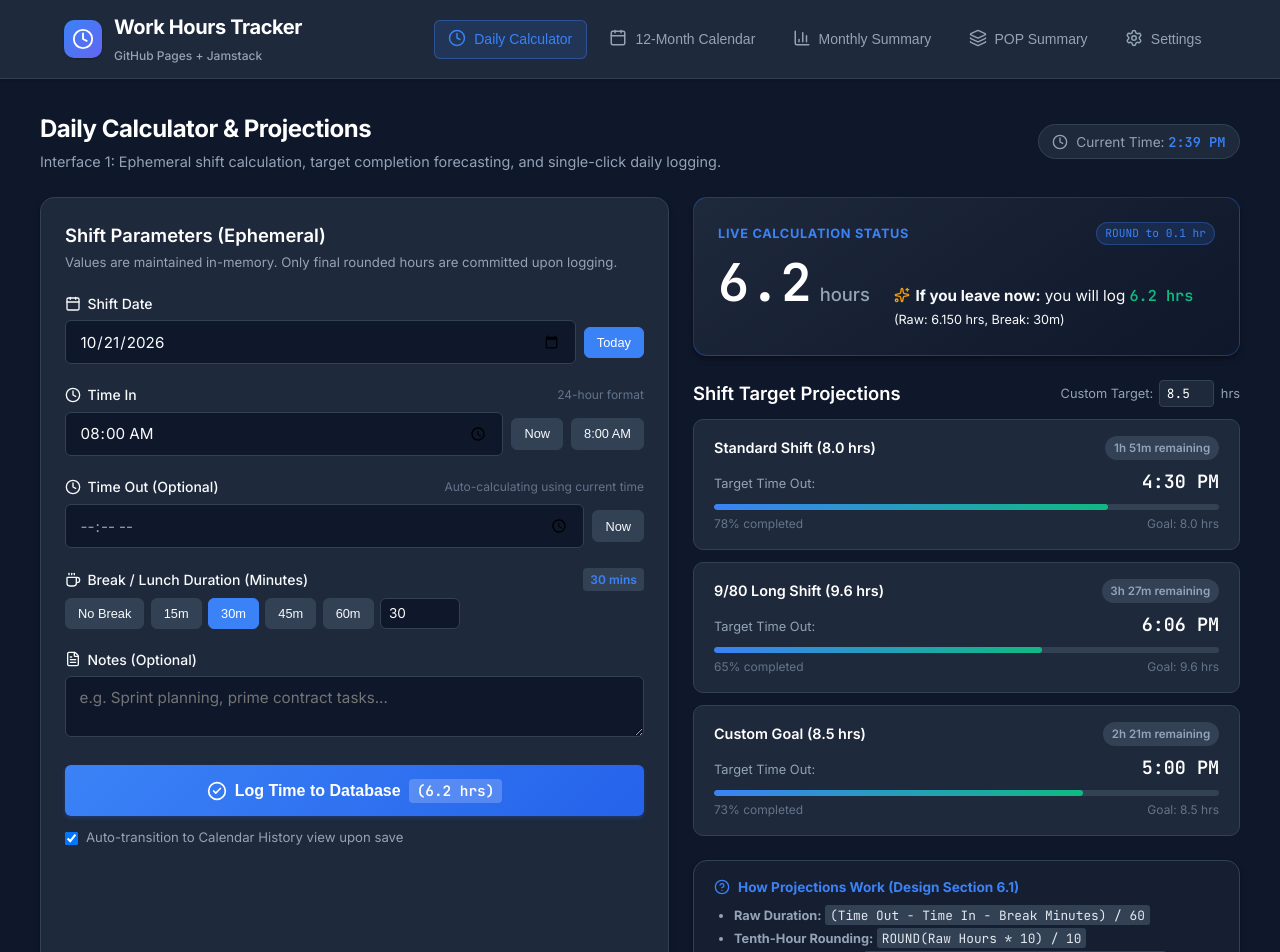
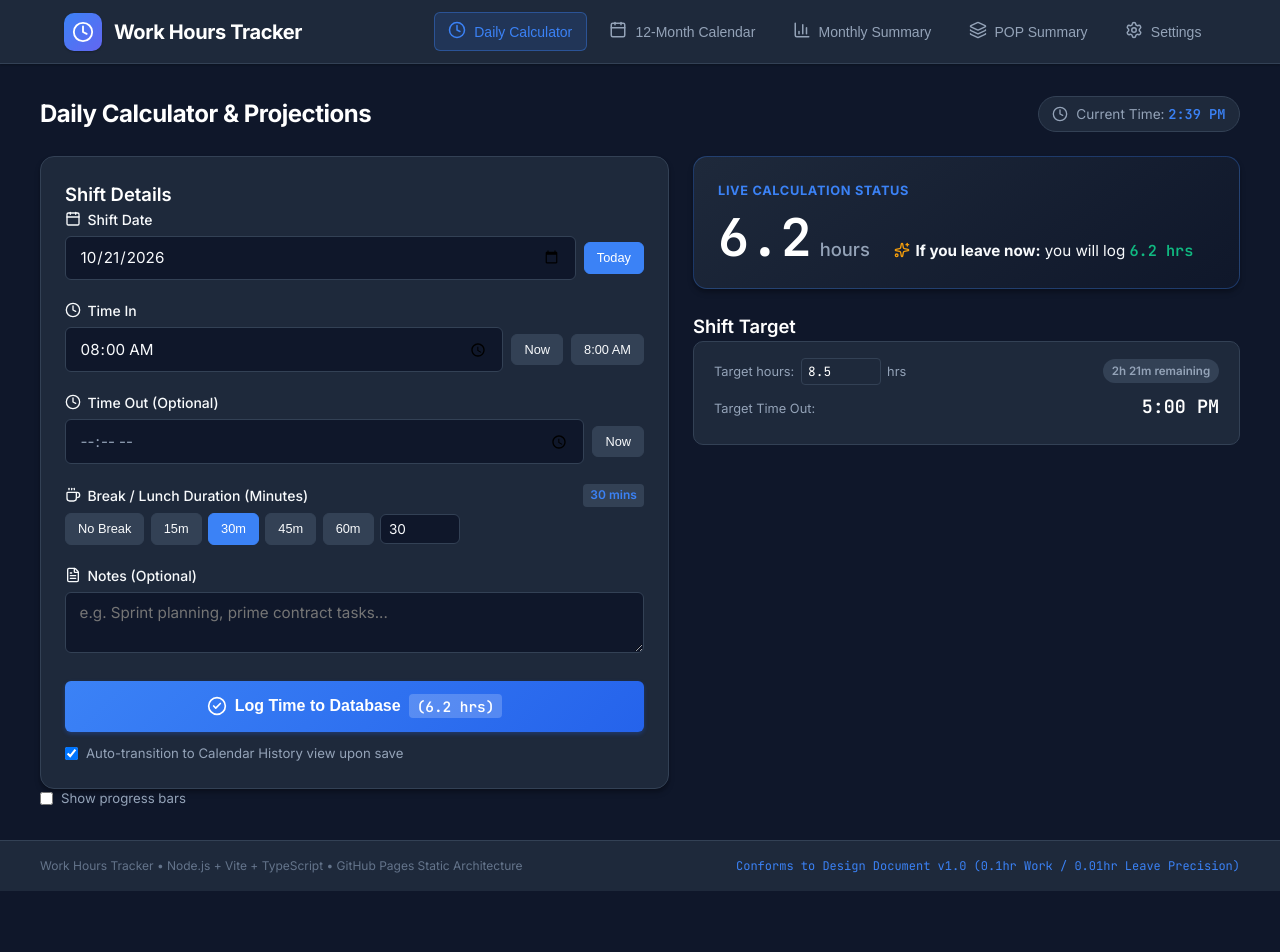
Before and after one commit to sigfriedjk/timesheet, a React (Vite) app: page / in a window 1280 px wide. Shown: the top 952 px of the page. After the commit the page ends 891 px from the top, so only its background shows below. Built offline with nearby package versions, Linux system fonts and the light colour scheme.

Commit message:
Simplify daily calculator and make progress display optional

```diff
--- a/src/components/CalendarView.tsx
+++ b/src/components/CalendarView.tsx
@@ -41,9 +41,6 @@ export const CalendarView: React.FC<CalendarViewProps> = ({
       <div className="view-header">
         <div>
           <h2>12-Month Calendar & Historical Entries</h2>
-          <p className="view-description">
-            Interface 2: Inspection and editing of daily logs with weekend tinting and federal holiday indicators.
-          </p>
         </div>
         <div className="header-actions">
           <button
--- a/src/components/DailyCalculator.tsx
+++ b/src/components/DailyCalculator.tsx
@@ -2,7 +2,6 @@ import React, { useState, useEffect, useMemo } from 'react';
 import {
   calculateWorkedHours,
   calculateTargetTimeOut,
-  roundToTenth,
   timeStringToMinutes,
   formatTime12Hour,
   getTodayDateString,
@@ -17,7 +16,6 @@ import {
   AlertTriangle,
   Sparkles,
   Calendar as CalendarIcon,
-  HelpCircle,
   FileText,
 } from 'lucide-react';
 
@@ -35,9 +33,10 @@ export const DailyCalculator: React.FC<DailyCalculatorProps> = ({
   const [timeIn, setTimeIn] = useState<string>('08:00');
   const [timeOut, setTimeOut] = useState<string>('');
   const [breakMinutes, setBreakMinutes] = useState<number>(30);
-  const [customTarget, setCustomTarget] = useState<number>(8.5);
+  const [targetHoursInput, setTargetHoursInput] = useState<string>('8.5');
   const [notes, setNotes] = useState<string>('');
   const [autoTransition, setAutoTransition] = useState<boolean>(true);
+  const [showProgress, setShowProgress] = useState<boolean>(false);
   const [currentTimeStr, setCurrentTimeStr] = useState<string>(getCurrentTimeString());
 
   // Update current time clock every 10 seconds for real-time calculations
@@ -62,37 +61,26 @@ export const DailyCalculator: React.FC<DailyCalculatorProps> = ({
     return calculateWorkedHours(timeIn, effectiveTimeOut, breakMinutes);
   }, [timeIn, effectiveTimeOut, breakMinutes]);
 
-  // Calculations for target goals (8.0, 9.6, and Custom)
-  const targets = useMemo(() => {
-    const goals = [
-      { hours: 8.0, label: 'Standard Shift (8.0 hrs)' },
-      { hours: 9.6, label: '9/80 Long Shift (9.6 hrs)' },
-      { hours: customTarget, label: `Custom Goal (${roundToTenth(customTarget)} hrs)` },
-    ];
+  // Project departure time and progress for the entered target hours.
+  const target = useMemo(() => {
+    const hours = Number(targetHoursInput);
+    if (!Number.isFinite(hours) || hours < 0.1 || hours > 24) return null;
 
-    const currentMinutesFromMidnight = isUsingCurrentTime
-      ? timeStringToMinutes(currentTimeStr) || 0
-      : timeStringToMinutes(timeOut) || 0;
+    const calc = calculateTargetTimeOut(timeIn, hours, breakMinutes);
+    if (!calc) return null;
 
-    return goals.map((g) => {
-      const calc = calculateTargetTimeOut(timeIn, g.hours, breakMinutes);
-      const targetMin = calc ? calc.totalTargetMinutesFromMidnight : 0;
-      let remaining = targetMin - currentMinutesFromMidnight;
-      if (remaining < 0) remaining = 0;
-
-      const progress =
-        g.hours > 0 ? Math.min(100, Math.max(0, (workedCalc.roundedHours / g.hours) * 100)) : 0;
+    const inMinutes = timeStringToMinutes(timeIn)!;
+    let endMinutes = timeStringToMinutes(effectiveTimeOut) ?? 0;
+    if (endMinutes < inMinutes) endMinutes += 1440;
 
     return {
-        ...g,
-        targetTime12: calc ? calc.timeOut12 : '--:--',
-        targetTime24: calc ? calc.timeOut24 : '--:--',
-        remainingMinutes: remaining,
-        isReached: workedCalc.roundedHours >= g.hours,
-        progressPercent: Math.round(progress),
+      hours,
+      targetTime12: calc.timeOut12,
+      remainingMinutes: Math.max(0, calc.totalTargetMinutesFromMidnight - endMinutes),
+      isReached: workedCalc.rawHours >= hours,
+      progressPercent: Math.round(Math.min(100, Math.max(0, (workedCalc.rawHours / hours) * 100))),
     };
-    });
-  }, [timeIn, breakMinutes, customTarget, isUsingCurrentTime, currentTimeStr, timeOut, workedCalc.roundedHours]);
+  }, [timeIn, breakMinutes, targetHoursInput, effectiveTimeOut, workedCalc.rawHours]);
 
   const handleSetTimeInNow = () => {
     setTimeIn(getCurrentTimeString());
@@ -131,9 +119,6 @@ export const DailyCalculator: React.FC<DailyCalculatorProps> = ({
       <div className="view-header">
         <div>
           <h2>Daily Calculator & Projections</h2>
-          <p className="view-description">
-            Interface 1: Ephemeral shift calculation, target completion forecasting, and single-click daily logging.
-          </p>
         </div>
         <div className="current-clock-pill">
           <Clock size={16} />
@@ -145,11 +130,8 @@ export const DailyCalculator: React.FC<DailyCalculatorProps> = ({
         {/* Left Column: Form Controls */}
         <section className="calculator-card form-section" aria-labelledby="controls-heading">
           <h3 id="controls-heading" className="card-title">
-            Shift Parameters (Ephemeral)
+            Shift Details
           </h3>
-          <p className="card-subtitle">
-            Values are maintained in-memory. Only final rounded hours are committed upon logging.
-          </p>
 
           <form onSubmit={handleLogSubmit} className="calculator-form">
             {/* Date Input */}
@@ -184,7 +166,6 @@ export const DailyCalculator: React.FC<DailyCalculatorProps> = ({
                   <Clock size={16} />
                   <span>Time In</span>
                 </label>
-                <span className="label-help">24-hour format</span>
               </div>
               <div className="input-with-actions">
                 <input
@@ -221,9 +202,6 @@ export const DailyCalculator: React.FC<DailyCalculatorProps> = ({
                   <Clock size={16} />
                   <span>Time Out (Optional)</span>
                 </label>
-                <span className="label-help">
-                  {isUsingCurrentTime ? 'Auto-calculating using current time' : 'Fixed end time'}
-                </span>
               </div>
               <div className="input-with-actions">
                 <input
@@ -345,7 +323,6 @@ export const DailyCalculator: React.FC<DailyCalculatorProps> = ({
           <div className="calculator-card status-card">
             <div className="status-header">
               <span className="status-label">Live Calculation Status</span>
-              <span className="precision-pill">ROUND to 0.1 hr</span>
             </div>
 
             <div className="status-main">
@@ -359,8 +336,6 @@ export const DailyCalculator: React.FC<DailyCalculatorProps> = ({
                     <Sparkles size={16} className="inline-icon" />
                     <strong>If you leave now:</strong> you will log{' '}
                     <span className="highlight-val">{workedCalc.roundedHours.toFixed(1)} hrs</span>
-                    <br />
-                    <small>(Raw: {workedCalc.rawHours.toFixed(3)} hrs, Break: {breakMinutes}m)</small>
                   </p>
                 ) : (
                   <p className="fixed-shift-text">
@@ -372,50 +347,48 @@ export const DailyCalculator: React.FC<DailyCalculatorProps> = ({
             </div>
           </div>
 
-          {/* Target Cards */}
+          {/* Editable shift target */}
           <div className="targets-container">
-            <div className="targets-header">
             <h3 id="projections-heading" className="card-title">
-                Shift Target Projections
+              Shift Target
             </h3>
+            <div className={`target-card ${target?.isReached ? 'target-reached' : ''}`}>
+              <div className="target-card-top">
                 <div className="custom-target-control">
-                <label htmlFor="custom-target-input">Custom Target:</label>
+                  <label htmlFor="target-hours-input">Target hours:</label>
                   <input
-                  id="custom-target-input"
+                    id="target-hours-input"
                     type="number"
                     step="0.1"
-                  min="0.5"
+                    min="0.1"
                     max="24"
-                  value={customTarget}
-                  onChange={(e) => setCustomTarget(parseFloat(e.target.value) || 8.0)}
+                    value={targetHoursInput}
+                    onChange={(e) => setTargetHoursInput(e.target.value)}
                     className="target-num-input"
+                    aria-describedby={!target ? 'target-hours-hint' : undefined}
+                    aria-invalid={targetHoursInput !== '' && !target}
                   />
                   <span>hrs</span>
                 </div>
-            </div>
-
-            <div className="target-cards-grid">
-              {targets.map((target, idx) => (
-                <div
-                  key={idx}
-                  className={`target-card ${target.isReached ? 'target-reached' : ''}`}
-                >
-                  <div className="target-card-top">
-                    <span className="target-label">{target.label}</span>
-                    {target.isReached ? (
+                {target && (
+                  target.isReached ? (
                     <span className="badge badge-success">Target Reached</span>
                   ) : (
                     <span className="badge badge-pending">
                       {formatDurationMinutes(target.remainingMinutes)} remaining
                     </span>
+                  )
                 )}
               </div>
 
+              {target ? (
+                <>
                   <div className="target-time-display">
                     <span className="target-time-label">Target Time Out:</span>
                     <span className="target-time-val">{target.targetTime12}</span>
                   </div>
-
+                  {showProgress && (
+                    <>
                       <div className="progress-bar-container" aria-hidden="true">
                         <div
                           className="progress-bar-fill"
@@ -426,34 +399,26 @@ export const DailyCalculator: React.FC<DailyCalculatorProps> = ({
                         <span>{target.progressPercent}% completed</span>
                         <span>Goal: {target.hours.toFixed(1)} hrs</span>
                       </div>
+                    </>
+                  )}
+                </>
+              ) : (
+                <p id="target-hours-hint" className="card-subtitle">
+                  Enter target hours from 0.1 to 24 and a valid time in to see your departure time.
+                </p>
+              )}
             </div>
-              ))}
-            </div>
-          </div>
-
-          {/* Quick Explanation Card */}
-          <div className="calculator-card info-card">
-            <div className="info-header">
-              <HelpCircle size={16} />
-              <h4>How Projections Work (Design Section 6.1)</h4>
-            </div>
-            <ul className="info-list">
-              <li>
-                <strong>Raw Duration:</strong> <code>(Time Out - Time In - Break Minutes) / 60</code>
-              </li>
-              <li>
-                <strong>Tenth-Hour Rounding:</strong> <code>ROUND(Raw Hours * 10) / 10</code>
-              </li>
-              <li>
-                <strong>Estimated Time Out:</strong> <code>Time In + Target Hours + Break Minutes</code>
-              </li>
-              <li>
-                <strong>Repeated Logs:</strong> Logging multiple times throughout the day safely updates the total hours for that day.
-              </li>
-            </ul>
           </div>
         </section>
       </div>
+      <label className="checkbox-label">
+        <input
+          type="checkbox"
+          checked={showProgress}
+          onChange={(e) => setShowProgress(e.target.checked)}
+        />
+        <span>Show progress bars</span>
+      </label>
     </div>
   );
 };
--- a/src/components/Navigation.tsx
+++ b/src/components/Navigation.tsx
@@ -51,7 +51,6 @@ export const Navigation: React.FC<NavigationProps> = ({
           </div>
           <div className="brand-text">
             <h1>Work Hours Tracker</h1>
-            <span className="brand-subtitle">GitHub Pages + Jamstack</span>
           </div>
         </div>
 
--- a/src/index.css
+++ b/src/index.css
@@ -577,7 +577,7 @@ body {
 }
 
 .target-num-input {
-  width: 55px;
+  width: 80px;
   padding: 0.25rem 0.4rem;
   font-size: 0.8rem;
   background-color: var(--bg-surface);
@@ -608,6 +608,8 @@ body {
 
 .target-card-top {
   display: flex;
+  flex-wrap: wrap;
+  gap: 0.75rem;
   justify-content: space-between;
   align-items: center;
   margin-bottom: 0.5rem;
```
Also changed, not shown: src/components/OtherViews.tsx (+0 -9 lines). Lines whose indentation alone changed are shown as unchanged.
